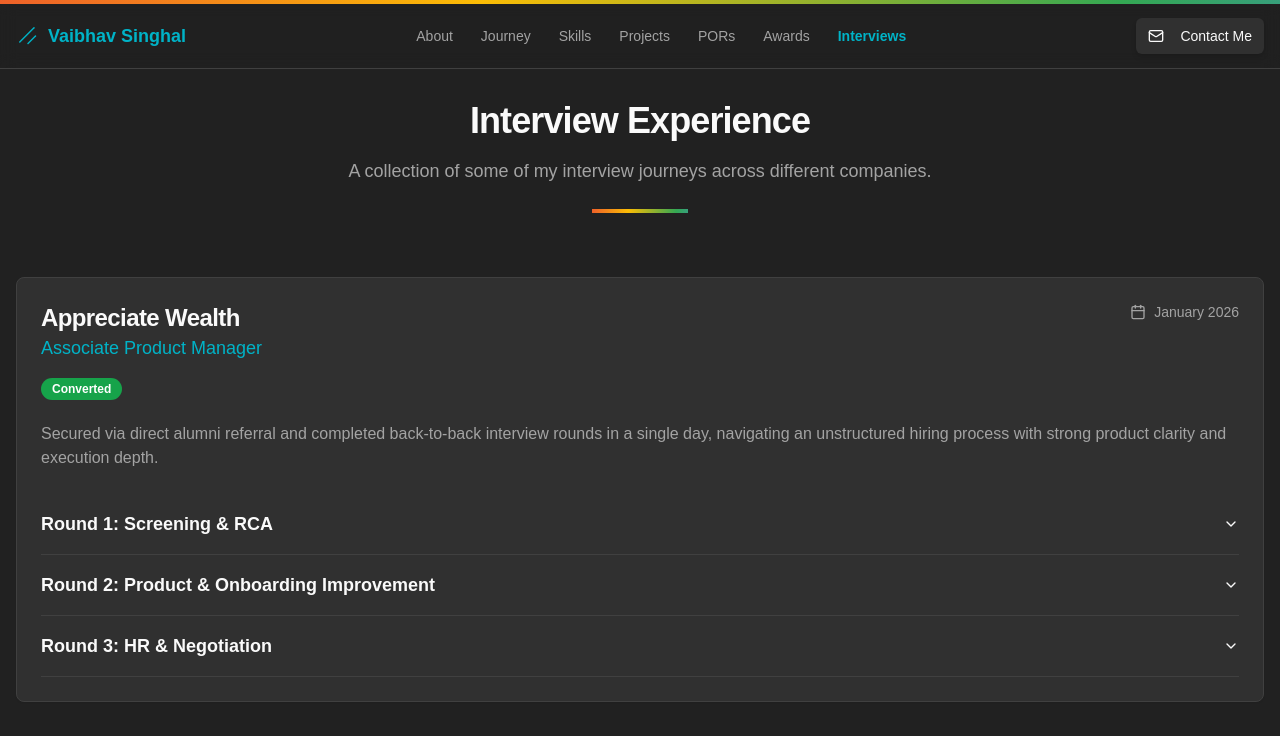
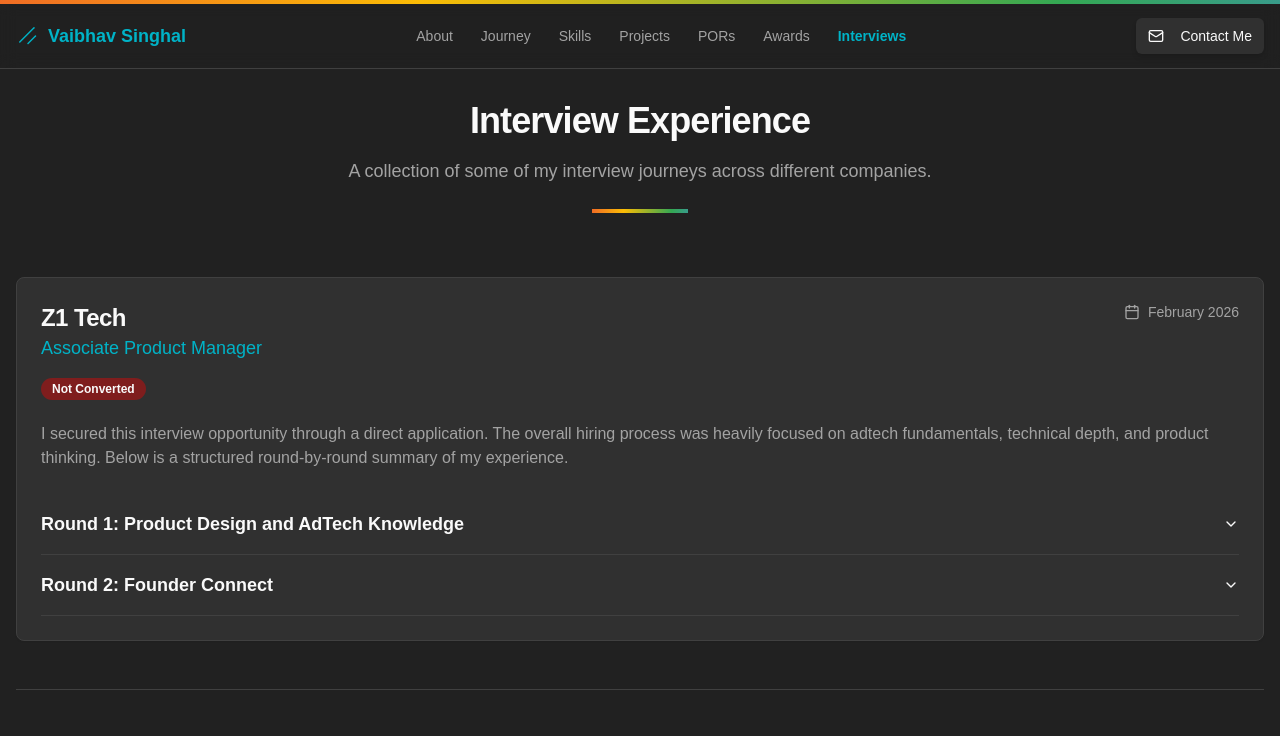
Before and after one commit to WebBhav/portfolio-pm, a Next.js app: page /interview-experience in a window 1280 px wide. Shown: the top 736 px of the page. Built offline with nearby package versions, Linux system fonts and the light colour scheme.

Commit message:
add this new experience **Z1 Tech** **Associate Product Manager** **Feb

```diff
--- a/src/app/interview-experience/page.tsx
+++ b/src/app/interview-experience/page.tsx
@@ -9,10 +9,27 @@ import { Briefcase } from 'lucide-react';
 
 export const metadata: Metadata = {
   title: 'Interview Experiences | Vaibhav Singhal',
-  description: 'A collection of my interview journeys with various companies for product management roles, including Appreciate Wealth, Google, Spinny, Credgenics, and Adda247.',
+  description: 'A collection of my interview journeys with various companies for product management roles, including Z1 Tech, Appreciate Wealth, Google, Spinny, Credgenics, and Adda247.',
 };
 
 const interviewExperiences = [
+  {
+    company: 'Z1 Tech',
+    role: 'Associate Product Manager',
+    date: 'February 2026',
+    outcome: 'Not Converted',
+    introduction: 'I secured this interview opportunity through a direct application. The overall hiring process was heavily focused on adtech fundamentals, technical depth, and product thinking. Below is a structured round-by-round summary of my experience.',
+    rounds: [
+      {
+        title: 'Round 1: Product Design and AdTech Knowledge',
+        content: "This round began with a discussion about my background, followed by a detailed walkthrough of my resume. The interviewer explored my past projects and specifically deep-dived into the awards section to understand the impact and context behind those achievements.\n\nThe conversation then transitioned into adtech fundamentals. I was asked to explain key industry concepts such as viewability, eCPM, impressions, rendering, key-values, and IAB segmentation taxonomy. The discussion progressed to more advanced topics, including cookies, optimization strategies within the Google ecosystem, and what additional optimizations can be implemented beyond default Google-provided mechanisms.\n\nWe also discussed the self-serve tools I had built and launched, focusing on their problem statements, execution strategy, and measurable outcomes.\n\nThe latter half of the round centered on product thinking — particularly how a product manager can improve ad performance metrics while maintaining a strong user experience. We discussed balancing monetization with user empathy, identifying the right touchpoints to implement user-centric models, and defining the boundaries to ensure ad improvements do not negatively impact overall product usability.",
+      },
+      {
+        title: 'Round 2: Founder Connect',
+        content: "This round again began with a discussion of my prior experience, followed by an assessment of my technical fundamentals. I was asked about concepts such as server-side rendering, HTTP protocols, secure communication channels, and general web architecture principles.\n\nThe conversation then shifted toward product strategy. I was asked: “How would you improve Google Maps?” I structured my answer around user segmentation, identifying core use cases, and proposing enhancements aligned with both user value and business objectives.\n\nThis was followed by a monetization-focused question: “How can we monetize Google Maps for non-business users?” I proposed that essential, high-frequency features should remain free to preserve user base and engagement. Premium, value-added features could be layered on top for monetization. I presented my response in a structured, story-driven format to ensure clarity and logical flow.\n\nThe interview concluded with standard HR and behavioral questions.",
+      },
+    ],
+  },
   {
     company: 'Appreciate Wealth',
     role: 'Associate Product Manager',
```
